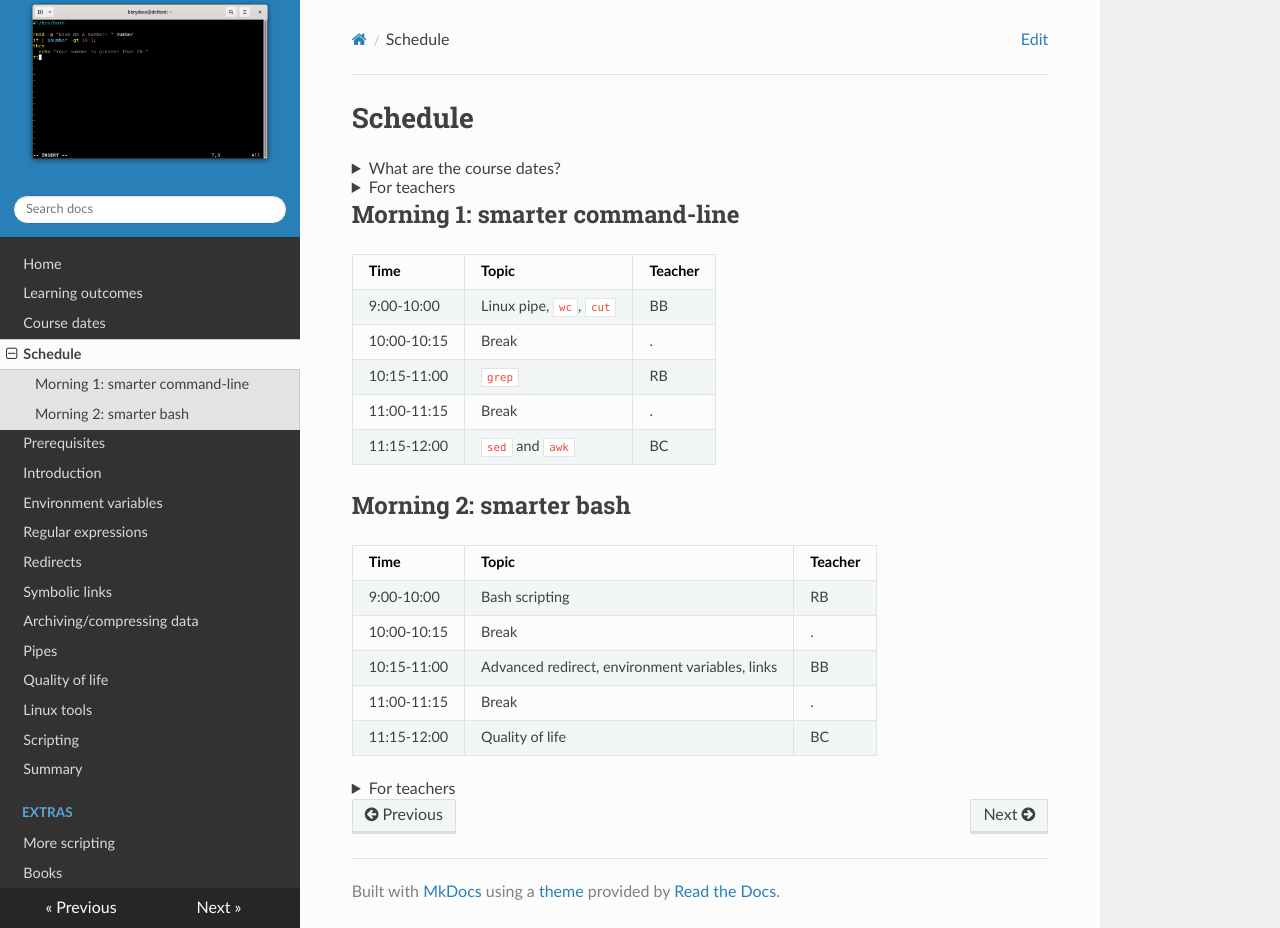
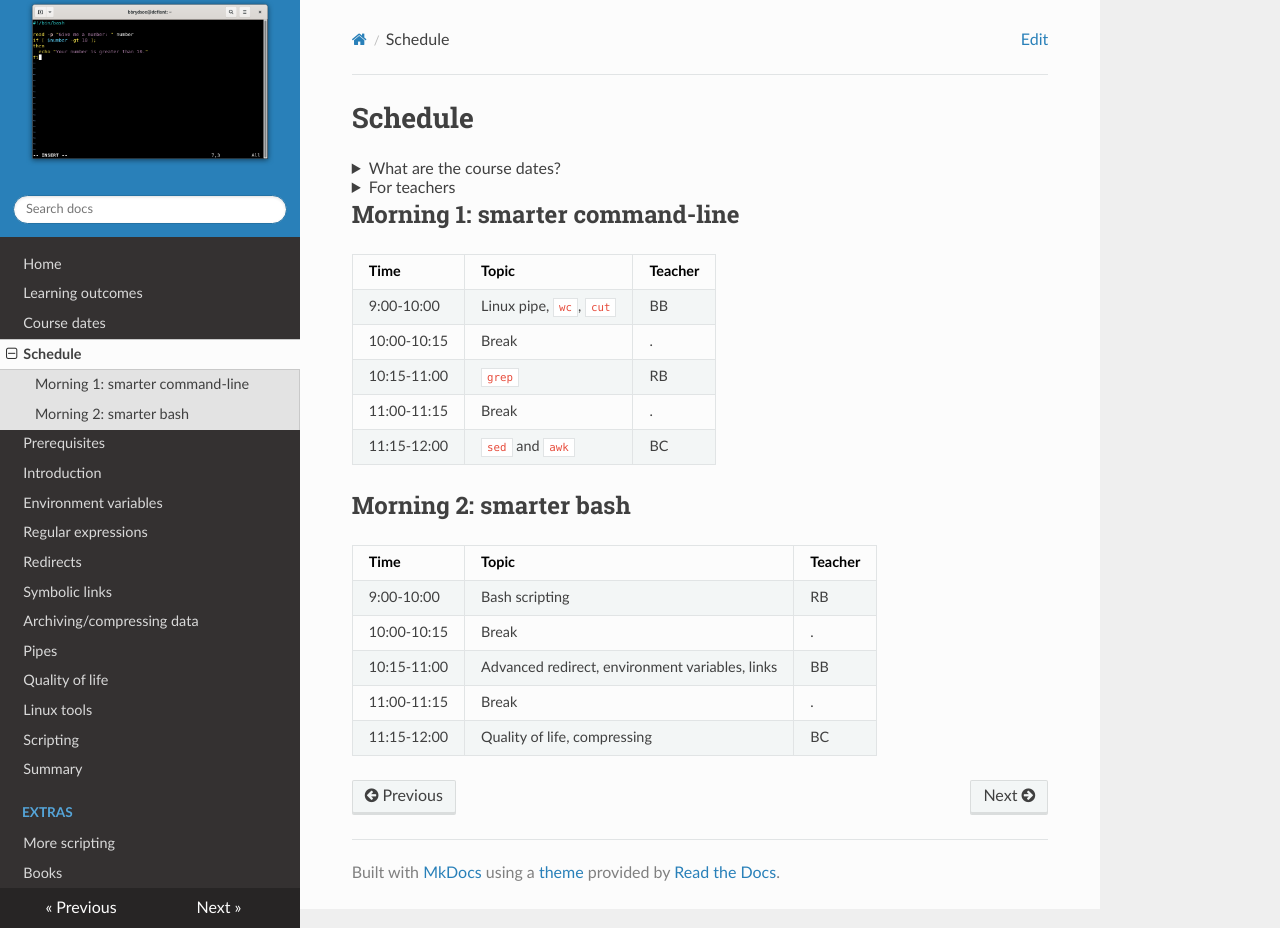
Before and after one commit to UPPMAX/linux-command-line-201, an MkDocs documentation site: the page built from docs/schedule.md, in a window 1280 px wide and 928 px high. Built offline with MkDocs 1.6.1, drawn with Linux system fonts in a browser that asks for light colours; nearby versions of some CDN libraries; some of the changed lines change nothing that is shown.

Commit message:
Compression with quality of life

```diff
--- a/docs/schedule.md
+++ b/docs/schedule.md
@@ -52,10 +52,4 @@ Time        | Topic                                         |Teacher
 10:00-10:15 |Break                                          |.
 10:15-11:00 |Advanced redirect, environment variables, links|BB
 11:00-11:15 |Break                                          |.
-11:15-12:00 |Quality of life                                |BC
-
-???- question "For teachers"
-
-    These are the topics not in the schedule:
-
-    - Archiving/Compressing
+11:15-12:00 |Quality of life, compressing                   |BC
```
